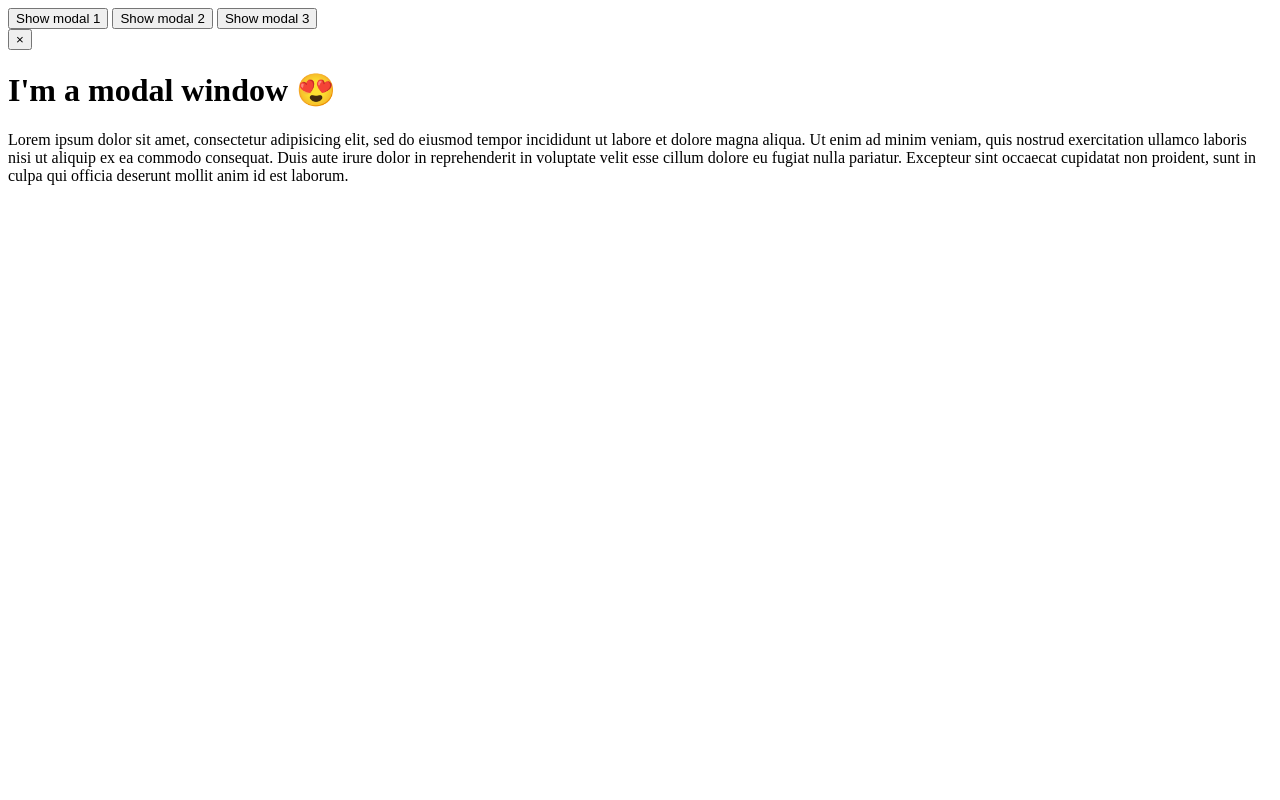
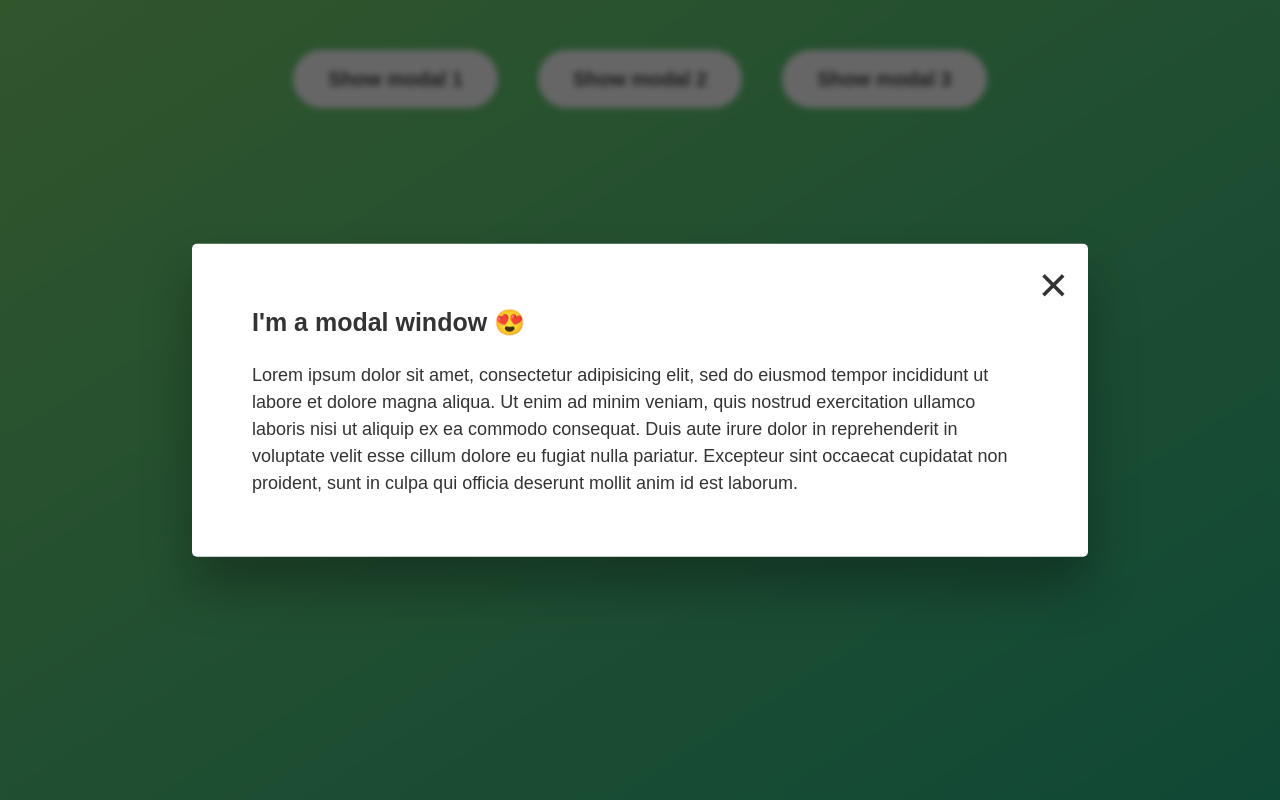
Before and after one commit to 11florin/JavaScript, a plain HTML site: page project2/index.html in a window 1280 px wide. Both pictures are taken after a click on the button "Show modal 1". Drawn offline with Linux system fonts and the light colour scheme.

Commit message:
Working with classes

```diff
--- a/project2/index.html
+++ b/project2/index.html
@@ -5,6 +5,7 @@
     <meta name="viewport" content="width=device-width, initial-scale=1.0">
     <meta http-equiv="X-UA-Compatible" content="ie=edge" />
     <title>Modal window</title>
+    <link rel="stylesheet" href="assets/style.css">
 </head>
 <body>
     <button class="show-modal">Show modal 1</button>
--- a/project2/script.js
+++ b/project2/script.js
@@ -0,0 +1,23 @@
+'use strict'
+
+const modal = document.querySelector('.modal');
+const overlay = document.querySelector('.overlay');
+const btnCloseModal = document.querySelector('.close-modal');
+const btnsOpenModal = document.querySelectorAll('.show-modal');
+
+const closeModal = function() {
+        modal.classList.add('hidden');
+        overlay.classList.add('hidden');
+    }
+    const openModal = function() {
+        console.log('Button clicked');
+        modal.classList.remove('hidden');
+        overlay.classList.remove('hidden');
+    }
+
+for (let i = 0; i < btnsOpenModal.length; i++) {
+    console.log(btnsOpenModal[i].addEventListener('click', openModal));
+
+    btnCloseModal.addEventListener('click', closeModal);
+    overlay.addEventListener('click', closeModal)
+}
```
